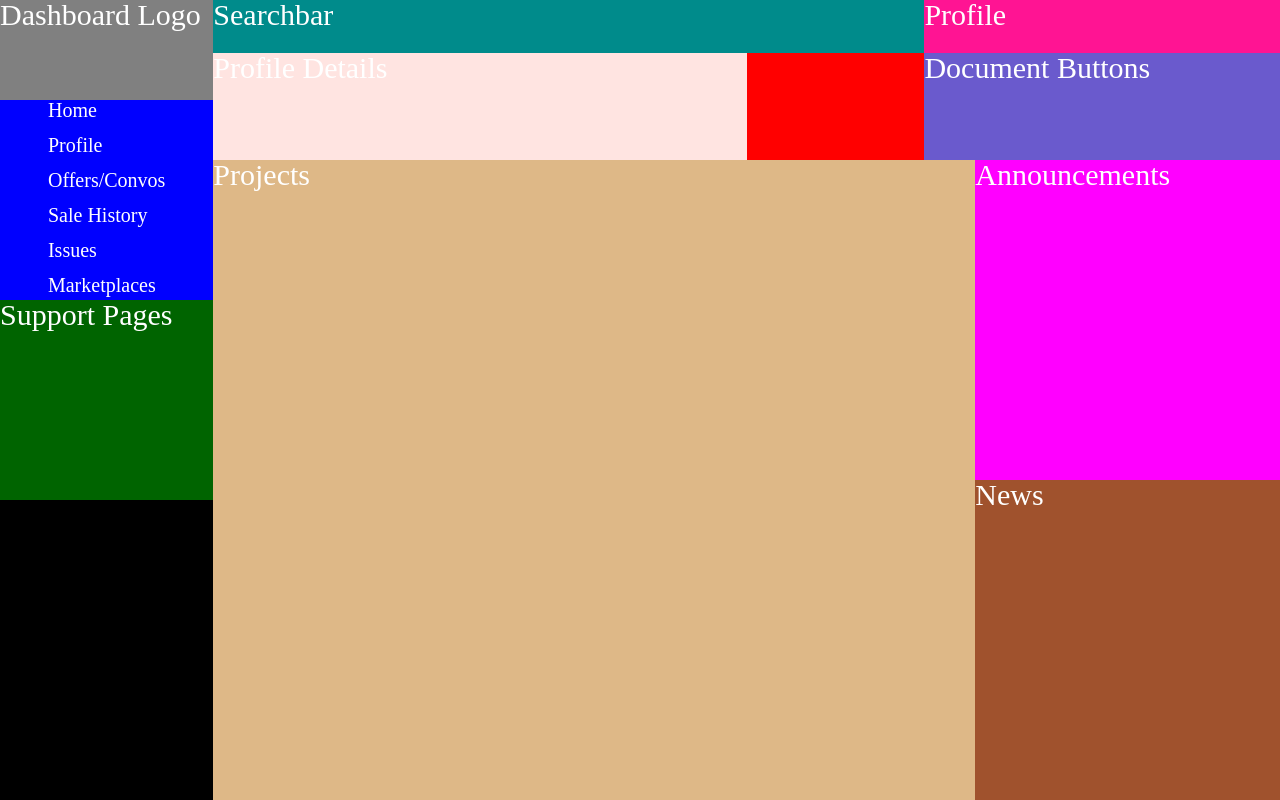
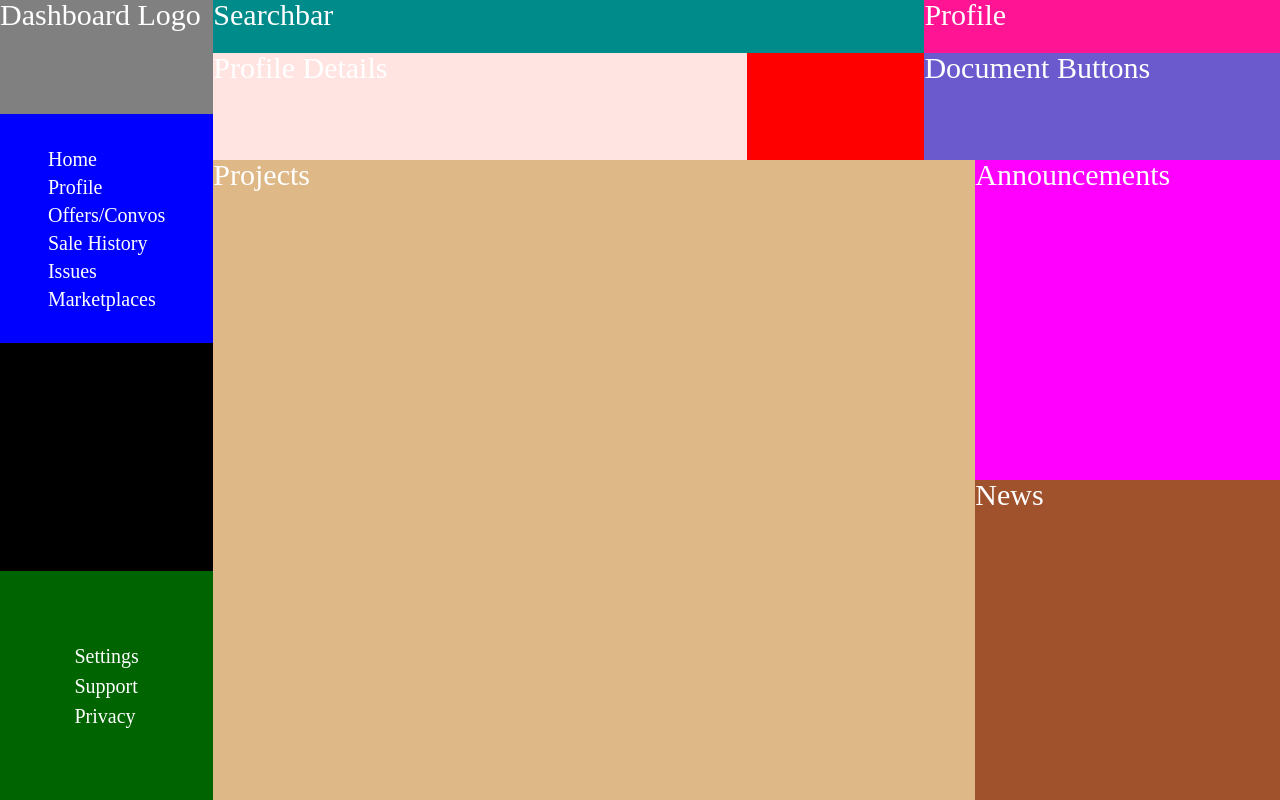
Before and after one commit to krishivga/odinProject, a plain HTML site: page projects/admin_dashboard/index.html in a window 1280 px wide. Drawn offline with Linux system fonts and the light colour scheme.

Commit message:
Styled support pages and key pages.

```diff
--- a/projects/admin_dashboard/index.html
+++ b/projects/admin_dashboard/index.html
@@ -19,7 +19,13 @@
                 <li>Marketplaces</li>
             </ul>
         </div>
-        <div class="support-pages-container sidebar-item">Support Pages</div>
+        <div class="support-pages-container sidebar-item">
+            <ul class="support-pages-list">
+                <li>Settings</li>
+                <li>Support</li>
+                <li>Privacy</li>
+            </ul>
+        </div>
     </div>
     <div class="header-container">
         <div class="searchbar-container">Searchbar</div>
--- a/projects/admin_dashboard/style.css
+++ b/projects/admin_dashboard/style.css
@@ -84,7 +84,7 @@ body {
 /* Sidebar Main Grid */
 .sidebar-container {
     display: grid;
-    grid-template-rows: 1fr 2fr 2fr 3fr;
+    grid-template-rows: 1fr 2fr 2fr 2fr;
 }
 
 .dashboard-logo-container {
@@ -99,7 +99,7 @@ body {
 
 .support-pages-container {
     background-color: darkgreen;
-    grid-row: 3/4;
+    grid-row: 4/5;
 }
 
 /* Header Main Grid */
@@ -163,6 +163,7 @@ body {
 .key-pages-container {
     display: flex;
     justify-content: center;
+    align-items: center;
 }
 
 .key-pages-list {
@@ -170,11 +171,28 @@ body {
     display: grid;
     grid-template-rows: repeat(6, 1fr);
     grid-template-columns: 1fr 2fr 1fr;
-    gap: 10px;
+    gap: 8px;
 }
 
 .key-pages-list>li {
     grid-column: 2/3;
 }
 
-/* Support Pages stylin */
+/* Support Pages styling */
+.support-pages-container {
+    display: flex;
+    justify-content: center;
+    align-items: center;
+}
+
+.support-pages-list {
+    font-size: 2rem;
+    display: grid;
+    grid-template-rows: repeat(3, 1fr);
+    grid-template-columns: 1fr 2fr 1fr;
+    gap: 10px;
+}
+
+.support-pages-list>li {
+    grid-column: 2/3;
+}
```
